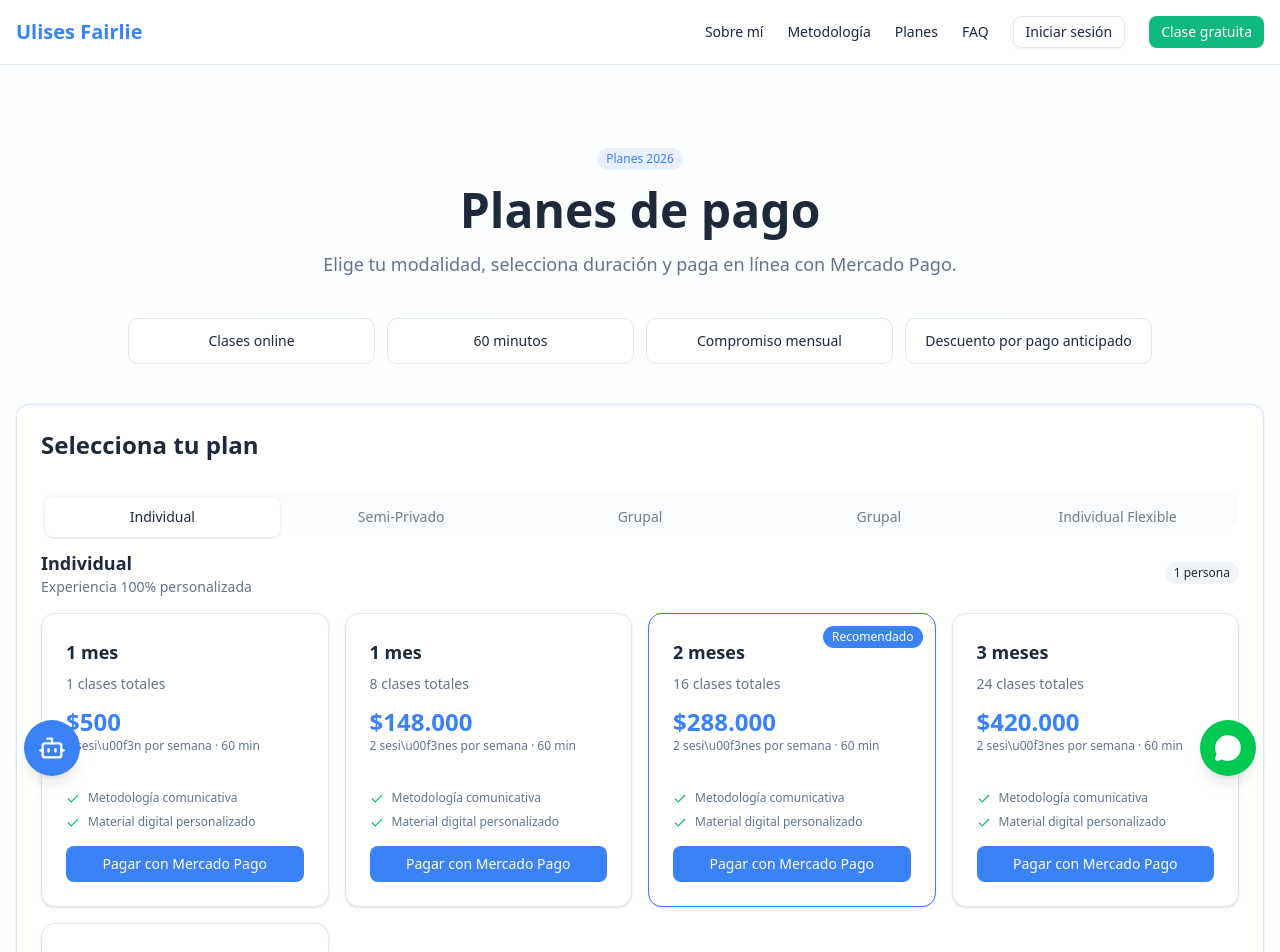
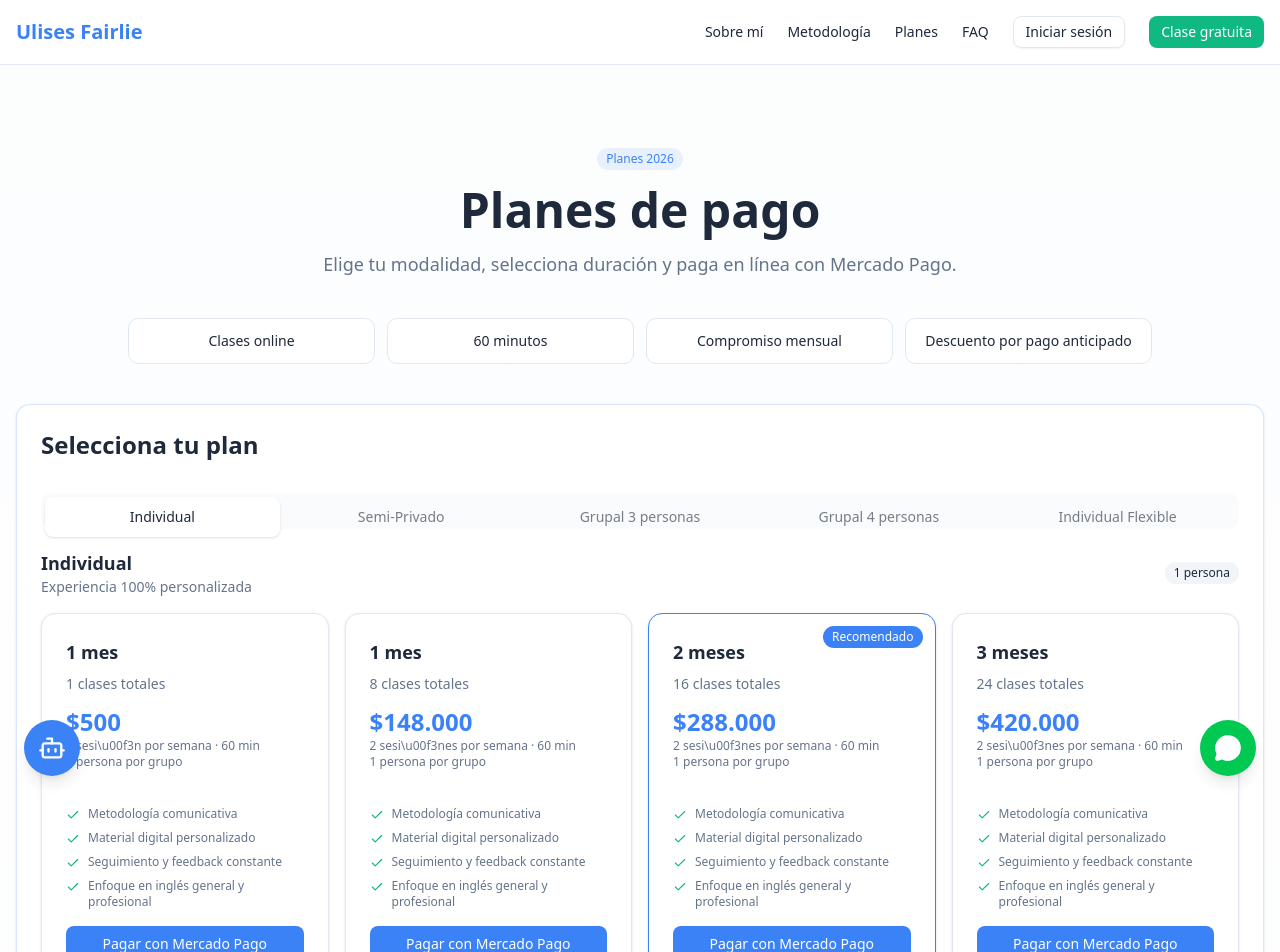
Before and after one commit to camilosuazo/ulises-fairlie-web, a Next.js app: page /planes in a window 1280 px wide. Shown: the top 952 px of the page. Built offline with nearby package versions, Linux system fonts and the light colour scheme.

Commit message:
fix: remove tracing root and clarify group plan differences

```diff
--- a/next.config.ts
+++ b/next.config.ts
@@ -1,11 +1,9 @@
 import type { NextConfig } from "next";
-import path from "path";
 
 const nextConfig: NextConfig = {
   images: {
     formats: ["image/avif", "image/webp"],
   },
-  outputFileTracingRoot: path.join(__dirname, "../../"),
 };
 
 export default nextConfig;
--- a/src/app/page.tsx
+++ b/src/app/page.tsx
@@ -14,11 +14,10 @@ import { PaymentMethodsCard } from "@/components/PaymentMethodsCard";
 import { CheckCircle, HelpCircle, Target } from "lucide-react";
 
 const methodologyPoints = [
-  "Enfoque comunicativo",
-  "Clases personalizadas según tus objetivos",
-  "Inglés general y profesional",
-  "Corrección clara y feedback constante",
-  "Material adaptado a tu nivel y necesidades",
+  "Metodología comunicativa",
+  "Material digital personalizado",
+  "Seguimiento y feedback constante",
+  "Enfoque en inglés general y profesional",
 ];
 
 export default function Home() {
@@ -118,7 +117,7 @@ export default function Home() {
                 <CardContent className="p-6">
                   <div className="flex items-center gap-2 mb-4">
                     <Target className="h-5 w-5 text-primary" />
-                    <h3 className="font-semibold text-lg">En cada plan incluye</h3>
+                    <h3 className="font-semibold text-lg">Incluye en todos los planes</h3>
                   </div>
                   <ul className="space-y-3">
                     {methodologyPoints.map((point) => (
--- a/src/components/PlanSelector.tsx
+++ b/src/components/PlanSelector.tsx
@@ -84,11 +84,14 @@ export function PlanSelector({
                       <p className="text-xs text-muted-foreground">
                         {plan.sessionsPerWeek} sesi\u00f3n{plan.sessionsPerWeek > 1 ? "es" : ""} por semana · 60 min
                       </p>
+                      <p className="text-xs text-muted-foreground">
+                        {plan.students} persona{plan.students > 1 ? "s" : ""} por grupo
+                      </p>
                     </div>
                   </CardHeader>
                   <CardContent>
                     <ul className="space-y-2 mb-4">
-                      {plan.features.slice(0, 2).map((feature) => (
+                      {plan.features.map((feature) => (
                         <li key={feature} className="flex items-start gap-2 text-xs text-muted-foreground">
                           <Check className="w-3.5 h-3.5 text-accent mt-0.5 shrink-0" />
                           <span>{feature}</span>
--- a/src/lib/plan-catalog.ts
+++ b/src/lib/plan-catalog.ts
@@ -30,13 +30,13 @@ export const PLAN_MODALITY_META: Record<
     badge: "2 personas",
   },
   group_3: {
-    title: "Grupal",
-    subtitle: "Din\u00e1mico, colaborativo y efectivo",
+    title: "Grupal 3 personas",
+    subtitle: "Grupo reducido para mayor participaci\u00f3n por clase",
     badge: "3 personas",
   },
   group_4: {
-    title: "Grupal",
-    subtitle: "La opci\u00f3n m\u00e1s conveniente por persona",
+    title: "Grupal 4 personas",
+    subtitle: "M\u00e1s conveniente por persona, manteniendo pr\u00e1ctica activa",
     badge: "4 personas",
   },
   flexible_1x: {
```
